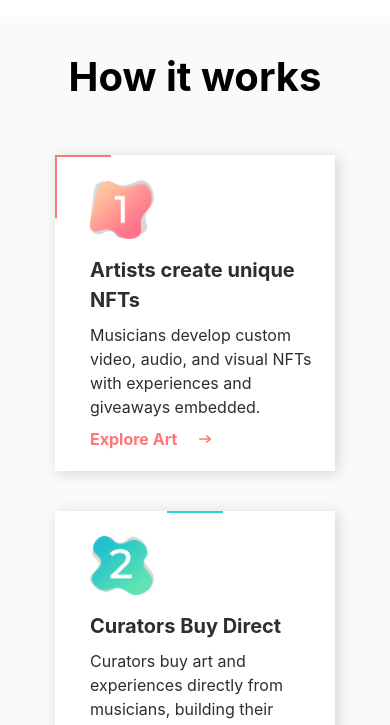
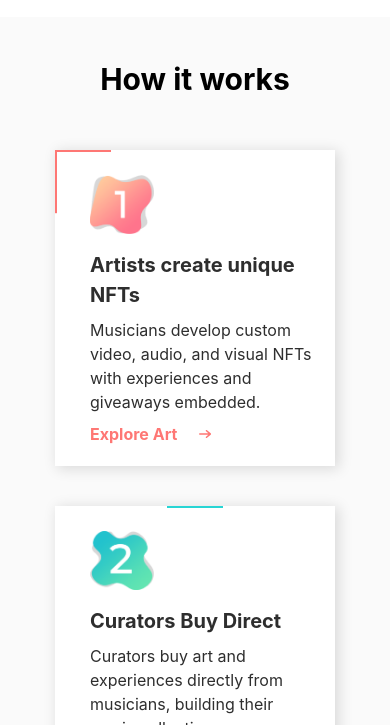
Before and after one commit to svdorn/sublabel, a React (Create React App) app: page / in a window 390 px wide. Shown: the part 859-1584 px from the top of the page. Built offline with nearby package versions, Linux system fonts and the light colour scheme; a web font is replaced by a local one.

Commit message:
updating fonts and padding for section2

```diff
--- a/src/home/home.css
+++ b/src/home/home.css
@@ -68,12 +68,12 @@
 .section-process {
   position: relative;
   z-index: 5;
-  padding: 30px 0 30px 0;
+  padding: 40px 0 40px 0;
   margin: auto;
   text-align: center;
 }
 .section-process h1 {
-  font-size: 50px;
+  font-size: 40px;
 }
 .section-process > h3 {
   margin-bottom: 50px;
@@ -554,7 +554,7 @@
     font-size: 40px;
   }
   .section-process h1 {
-    font-size: 40px;
+    font-size: 30px;
   }
 }
 
```
